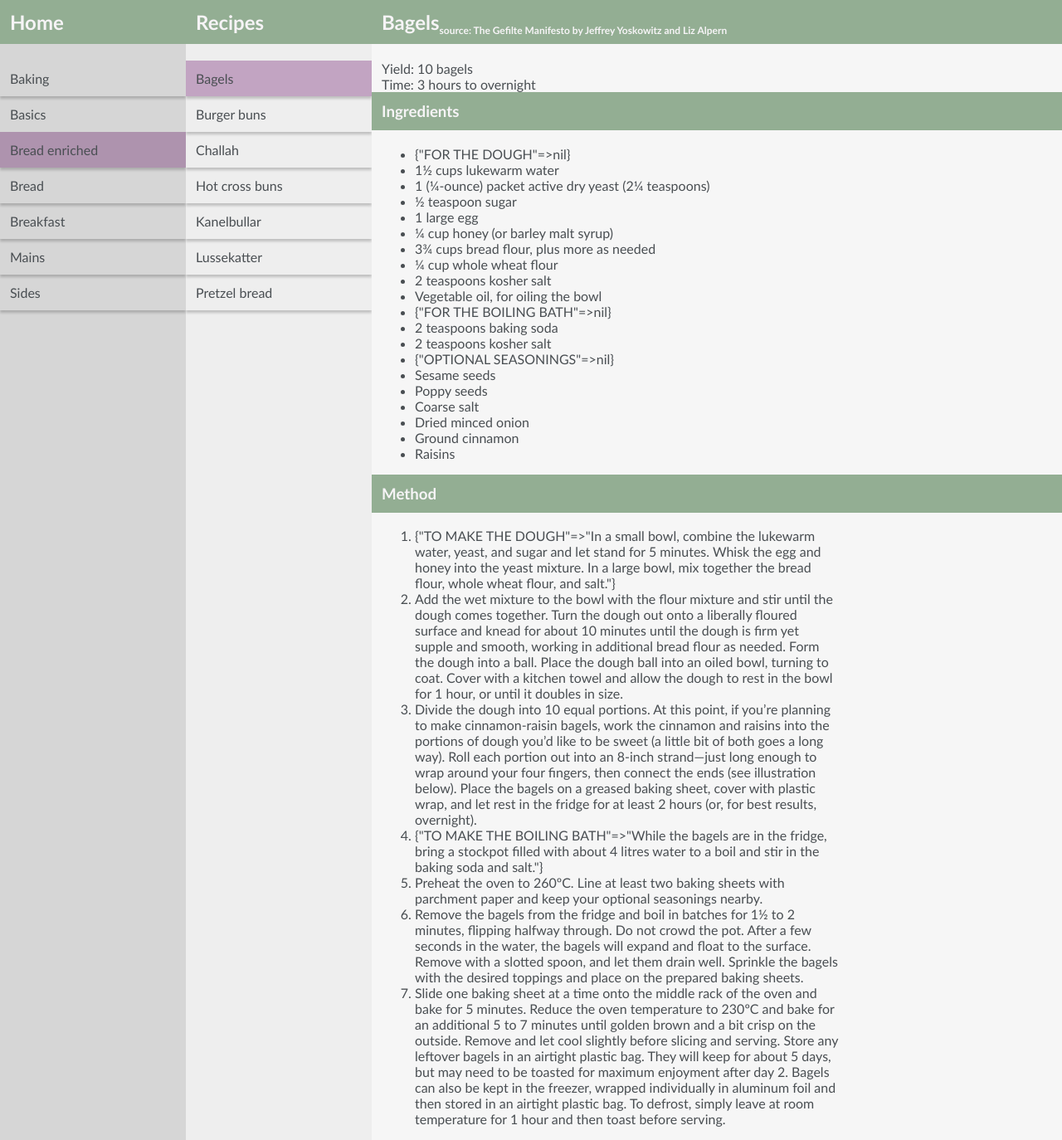
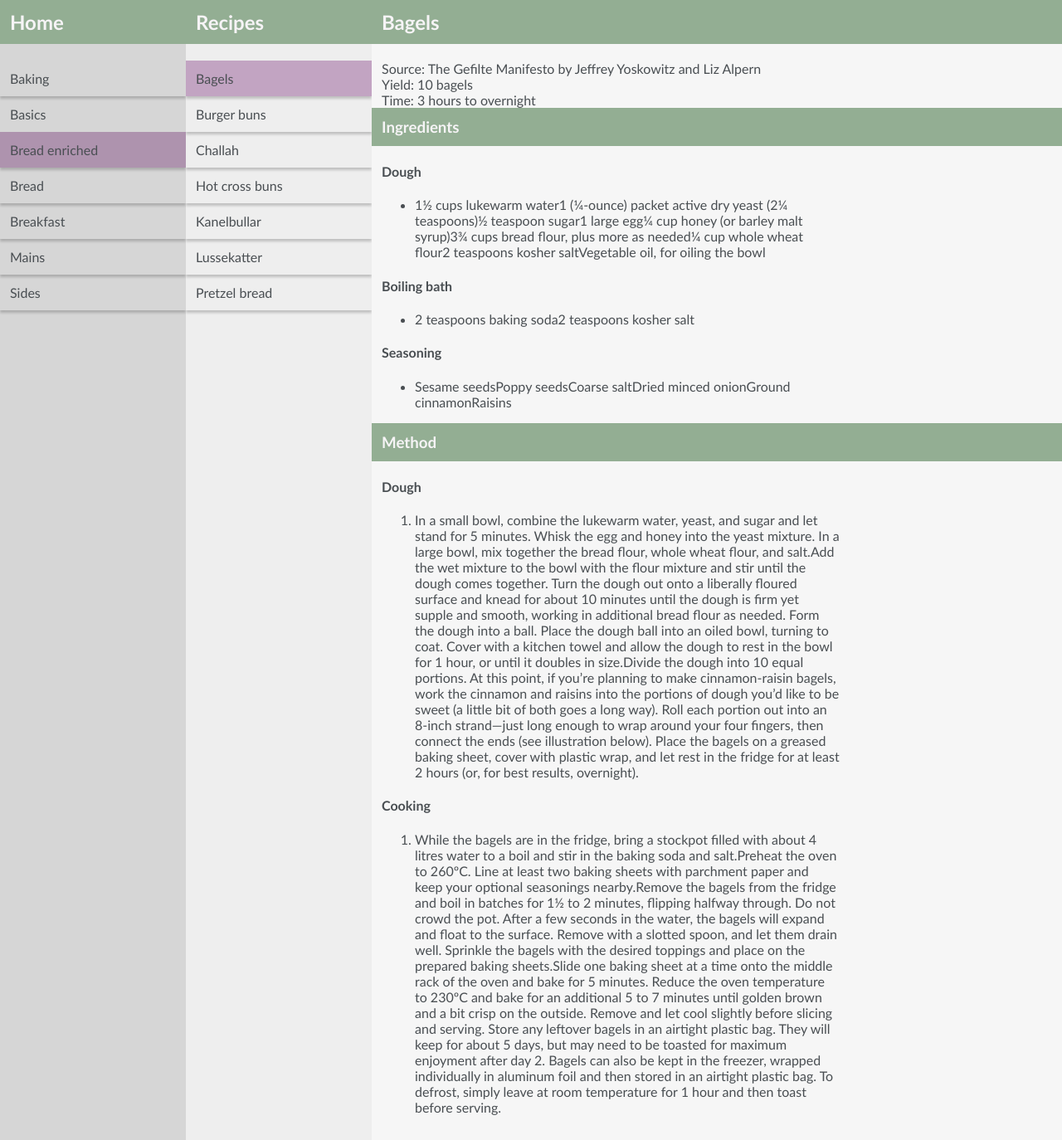
Before and after one commit to slfed/recipes, a Jekyll site: the page built from _recipes/bread-enriched/bagels.md, in a window 1280 px wide. Shown: the whole page at 83% size. Built offline with Jekyll 4.4.1, drawn with Linux system fonts in a browser that asks for light colours.

Commit message:
Change source style and allow subsections

```diff
--- a/_layouts/recipe.html
+++ b/_layouts/recipe.html
@@ -9,17 +9,19 @@ layout: default
     <h2>
         <a class="only-mob" style="float:left;text-align:left;" href="{{ cat | relative_url }}">←</a>
         {{ page.title }}
+    </h2>
+    <div style="clear: both;"></div>
     {%- if page.source -%}
+        <p>Source:
         {%- if page.source contains "http" -%}
             {%- assign source = page.source -%}
-                {%- assign sourcetext = 'source' -%}
+            {%- assign sourcetext = 'link' -%}
         {%- else -%}
-                {%- assign sourcetext = "source: " | append: page.source -%}
+            {%- assign sourcetext = page.source -%}
         {%- endif -%}
-            <sub><a {% if source -%}href="{{ source }}"{%- endif -%}>{{ sourcetext }}</a></sub>
+        <a {% if source -%}href="{{ source }}"{%- endif -%}> {{ sourcetext }}</a>
+        </p>
     {%- endif -%}
-    </h2>
-    <div style="clear: both;"></div>
     {%- if page.yield -%}
         <p>Yield: {{ page.yield }}</p>
     {%- endif -%}
@@ -28,15 +30,33 @@ layout: default
         <p>Notes: {{ page.notes }}</p>
     {%- endif -%}
     <h3>Ingredients</h3>
+        {%- for el in page.ingredients -%}
+            {%- if el.first -%}
+                <h4>{{ el[0] }}</h4>
                 <ul>
-        {%- for i in page.ingredients -%}
-            <li>{{ i }}</li>
+                {%- for subel in el offset:1 -%}
+                    <li>{{ subel }}</li>
                 {%- endfor -%}
                 </ul>
+            {%- else -%}
+                <ul>
+                    <li>{{ el }}</li>
+                </ul>
+            {%- endif -%}
+        {%- endfor -%}
     <h3>Method</h3>
+        {%- for el in page.method -%}
+            {%- if el.first -%}
+                <h4>{{ el[0] }}</h4>
                 <ol>
-        {%- for m in page.method -%}
-            <li>{{ m }}</li>
+                {%- for subel in el offset:1 -%}
+                    <li>{{ subel }}</li>
                 {%- endfor -%}
                 </ol>
+            {%- else -%}
+                <ol>
+                    <li>{{ el }}</li>
+                </ol>
+            {%- endif -%}
+        {%- endfor -%}
 </div>
--- a/_recipes/bread-enriched/bagels.md
+++ b/_recipes/bread-enriched/bagels.md
@@ -6,32 +6,34 @@ yield: 10 bagels
 time: 3 hours to overnight
 notes:
 ingredients:
-- FOR THE DOUGH:
-- 1½ cups lukewarm water
-- 1 (¼-ounce) packet active dry yeast (2¼ teaspoons)
-- ½ teaspoon sugar
-- 1 large egg
-- ¼ cup honey (or barley malt syrup)
-- 3¾ cups bread flour, plus more as needed
-- ¼ cup whole wheat flour
-- 2 teaspoons kosher salt
-- Vegetable oil, for oiling the bowl
-- FOR THE BOILING BATH:
-- 2 teaspoons baking soda
-- 2 teaspoons kosher salt
-- OPTIONAL SEASONINGS:
-- Sesame seeds
-- Poppy seeds
-- Coarse salt
-- Dried minced onion
-- Ground cinnamon
-- Raisins
+  Dough:
+  - 1½ cups lukewarm water
+  - 1 (¼-ounce) packet active dry yeast (2¼ teaspoons)
+  - ½ teaspoon sugar
+  - 1 large egg
+  - ¼ cup honey (or barley malt syrup)
+  - 3¾ cups bread flour, plus more as needed
+  - ¼ cup whole wheat flour
+  - 2 teaspoons kosher salt
+  - Vegetable oil, for oiling the bowl
+  Boiling bath:
+  - 2 teaspoons baking soda
+  - 2 teaspoons kosher salt
+  Seasoning:
+  - Sesame seeds
+  - Poppy seeds
+  - Coarse salt
+  - Dried minced onion
+  - Ground cinnamon
+  - Raisins
 method:
-- TO MAKE THE DOUGH : In a small bowl, combine the lukewarm water, yeast, and sugar and let stand for 5 minutes. Whisk the egg and honey into the yeast mixture. In a large bowl, mix together the bread flour, whole wheat flour, and salt.
-- Add the wet mixture to the bowl with the flour mixture and stir until the dough comes together. Turn the dough out onto a liberally floured surface and knead for about 10 minutes until the dough is firm yet supple and smooth, working in additional bread flour as needed. Form the dough into a ball. Place the dough ball into an oiled bowl, turning to coat. Cover with a kitchen towel and allow the dough to rest in the bowl for 1 hour, or until it doubles in size.
-- Divide the dough into 10 equal portions. At this point, if you’re planning to make cinnamon-raisin bagels, work the cinnamon and raisins into the portions of dough you’d like to be sweet (a little bit of both goes a long way). Roll each portion out into an 8-inch strand—just long enough to wrap around your four fingers, then connect the ends (see illustration below). Place the bagels on a greased baking sheet, cover with plastic wrap, and let rest in the fridge for at least 2 hours (or, for best results, overnight).
-- TO MAKE THE BOILING BATH : While the bagels are in the fridge, bring a stockpot filled with about 4 litres water to a boil and stir in the baking soda and salt.
-- Preheat the oven to 260ºC. Line at least two baking sheets with parchment paper and keep your optional seasonings nearby.
-- Remove the bagels from the fridge and boil in batches for 1½ to 2 minutes, flipping halfway through. Do not crowd the pot. After a few seconds in the water, the bagels will expand and float to the surface. Remove with a slotted spoon, and let them drain well. Sprinkle the bagels with the desired toppings and place on the prepared baking sheets.
-- Slide one baking sheet at a time onto the middle rack of the oven and bake for 5 minutes. Reduce the oven temperature to 230ºC and bake for an additional 5 to 7 minutes until golden brown and a bit crisp on the outside. Remove and let cool slightly before slicing and serving. Store any leftover bagels in an airtight plastic bag. They will keep for about 5 days, but may need to be toasted for maximum enjoyment after day 2. Bagels can also be kept in the freezer, wrapped individually in aluminum foil and then stored in an airtight plastic bag. To defrost, simply leave at room temperature for 1 hour and then toast before serving.
+  Dough:
+  - In a small bowl, combine the lukewarm water, yeast, and sugar and let stand for 5 minutes. Whisk the egg and honey into the yeast mixture. In a large bowl, mix together the bread flour, whole wheat flour, and salt.
+  - Add the wet mixture to the bowl with the flour mixture and stir until the dough comes together. Turn the dough out onto a liberally floured surface and knead for about 10 minutes until the dough is firm yet supple and smooth, working in additional bread flour as needed. Form the dough into a ball. Place the dough ball into an oiled bowl, turning to coat. Cover with a kitchen towel and allow the dough to rest in the bowl for 1 hour, or until it doubles in size.
+  - Divide the dough into 10 equal portions. At this point, if you’re planning to make cinnamon-raisin bagels, work the cinnamon and raisins into the portions of dough you’d like to be sweet (a little bit of both goes a long way). Roll each portion out into an 8-inch strand—just long enough to wrap around your four fingers, then connect the ends (see illustration below). Place the bagels on a greased baking sheet, cover with plastic wrap, and let rest in the fridge for at least 2 hours (or, for best results, overnight).
+  Cooking:
+  - While the bagels are in the fridge, bring a stockpot filled with about 4 litres water to a boil and stir in the baking soda and salt.
+  - Preheat the oven to 260ºC. Line at least two baking sheets with parchment paper and keep your optional seasonings nearby.
+  - Remove the bagels from the fridge and boil in batches for 1½ to 2 minutes, flipping halfway through. Do not crowd the pot. After a few seconds in the water, the bagels will expand and float to the surface. Remove with a slotted spoon, and let them drain well. Sprinkle the bagels with the desired toppings and place on the prepared baking sheets.
+  - Slide one baking sheet at a time onto the middle rack of the oven and bake for 5 minutes. Reduce the oven temperature to 230ºC and bake for an additional 5 to 7 minutes until golden brown and a bit crisp on the outside. Remove and let cool slightly before slicing and serving. Store any leftover bagels in an airtight plastic bag. They will keep for about 5 days, but may need to be toasted for maximum enjoyment after day 2. Bagels can also be kept in the freezer, wrapped individually in aluminum foil and then stored in an airtight plastic bag. To defrost, simply leave at room temperature for 1 hour and then toast before serving.
 ---
```
Lines whose indentation alone changed are shown as unchanged.
